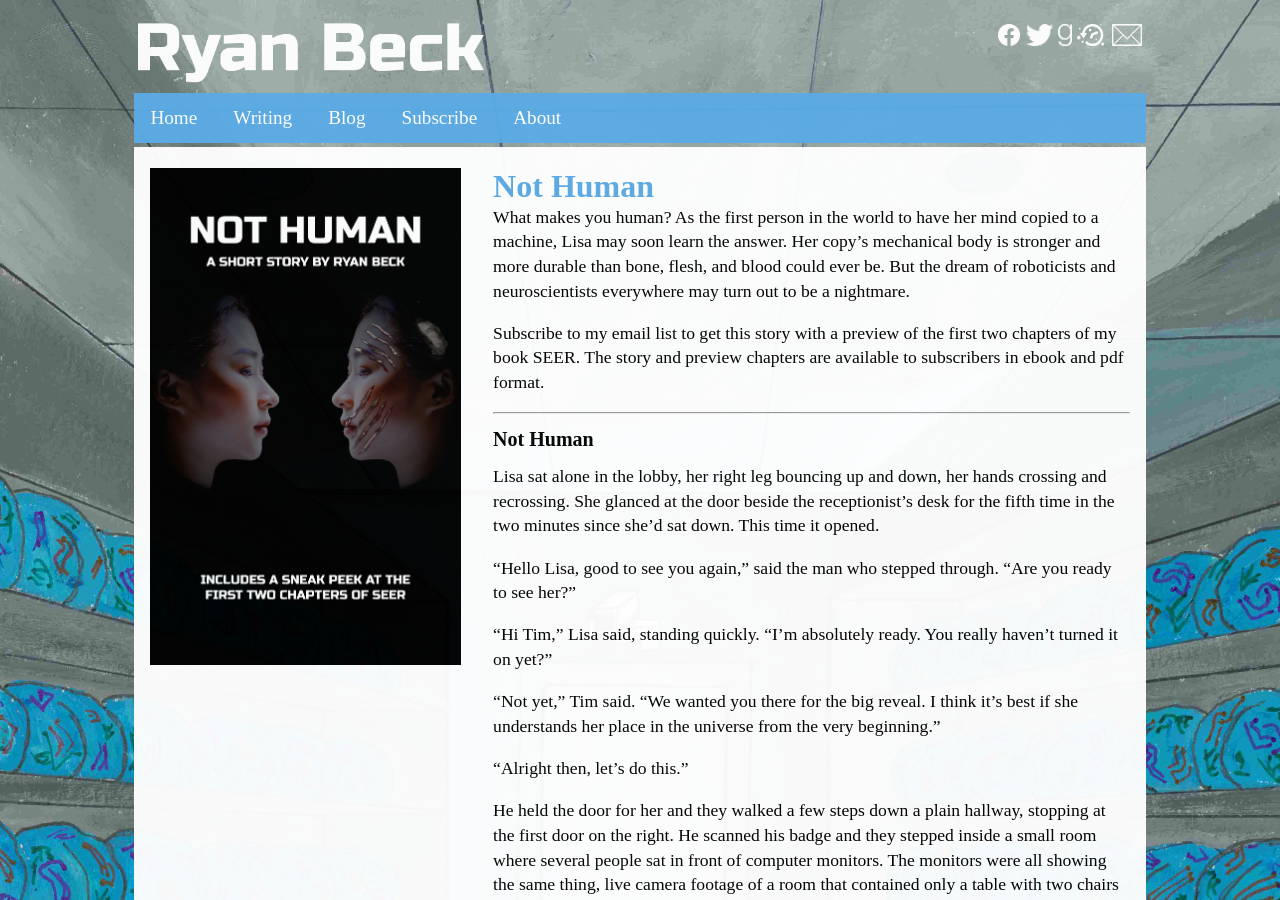
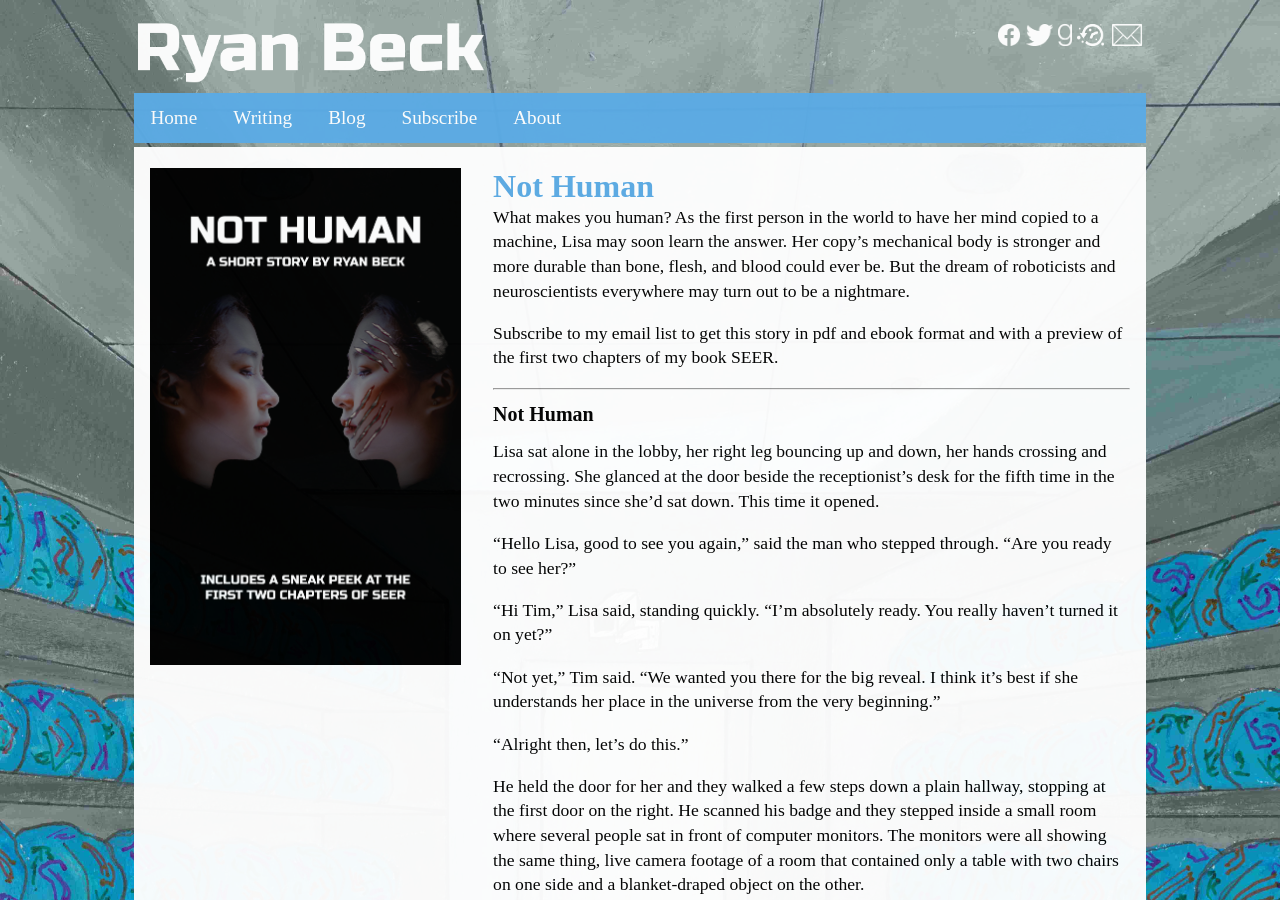
Before and after one commit to ryooan/ryooan.github.io, a Jekyll site: the page built from writing/NotHuman.html, in a window 1280 px wide and 900 px high. Built offline with Jekyll 4.4.1, drawn with Linux system fonts in a browser that asks for light colours; some of the changed text lies outside the part shown.

Commit message:
Update NotHuman.html

```diff
--- a/writing/NotHuman.html
+++ b/writing/NotHuman.html
@@ -3,12 +3,12 @@
 getlink: https://www.ryanbeckauthor.com/subscribe
 imagepath: /images/NotHuman.jpg
 listingname: Not Human
-howtoget: Subscribe Here
+howtoget: Subscribe here for all the latest news
 title: Not Human
 description: Not Human, a science fiction short story by Ryan Beck.
 ---
 <p>What makes you human? As the first person in the world to have her mind copied to a machine, Lisa may soon learn the answer. Her copy’s mechanical body is stronger and more durable than bone, flesh, and blood could ever be. But the dream of roboticists and neuroscientists everywhere may turn out to be a nightmare.</p>
-<p>Subscribe to my email list to get this story with a preview of the first two chapters of my book SEER. The story and preview chapters are available to subscribers in ebook and pdf format.</p>
+<p><a href="https://www.ryanbeckauthor.com/subscribe" class="worklinks">Subscribe</a> to my email list to get this story in pdf and ebook format and with a preview of the first two chapters of my book SEER.</p>
 
 {% assign story = site.stories | where_exp:"story", "story.title == 'Not Human'" | first %}
 {{ story.content }}
```
